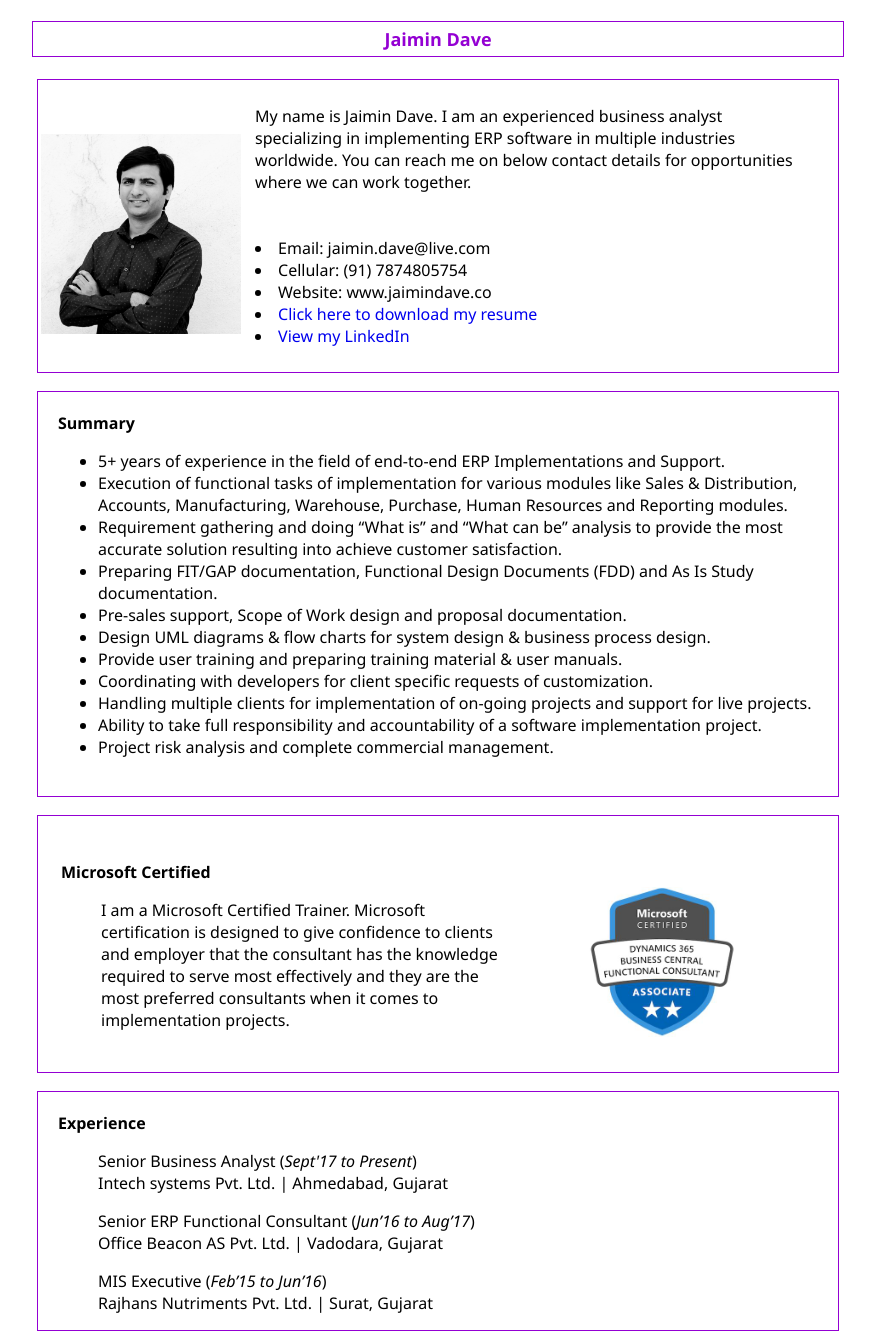
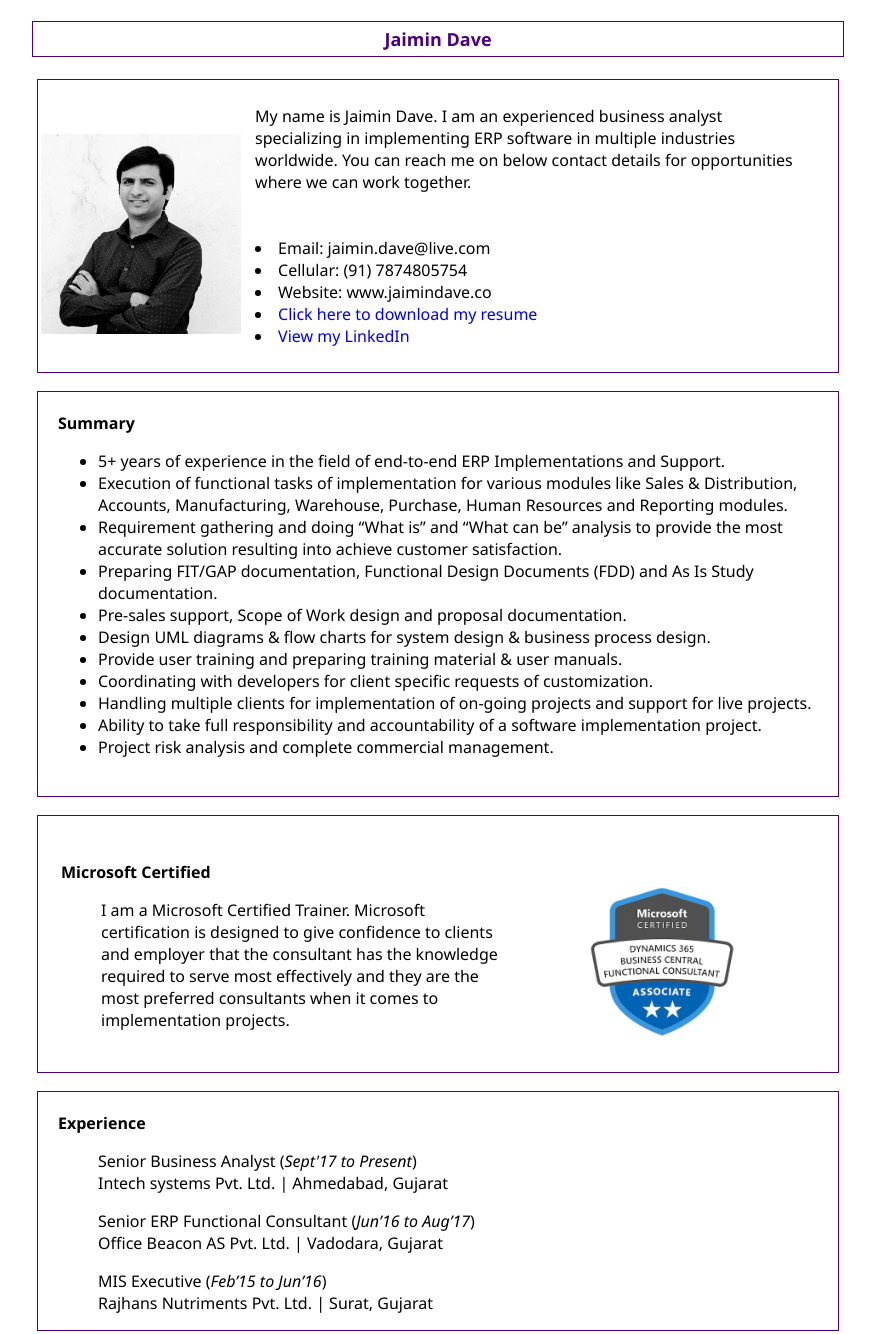
Before and after one commit to jaimind365/jaimin.github.io, a plain HTML site: page index.html in a window 1280 px wide. Shown: the top 1334 px of the page, without its empty margins (202-1077 px from the left). Drawn offline with Linux system fonts and the light colour scheme.

Commit message:
dark color

```diff
--- a/Resume.css
+++ b/Resume.css
@@ -11,12 +11,12 @@ body
     font-family: 'Segoe UI', Tahoma, Geneva, Verdana, sans-serif;
     margin: auto;
     padding: 5px;
-    color: darkviolet;
+    color: indigo;
     /*background-color:rgb(255, 232, 181);*/
     width: 800px;
     line-height: 0x;
     text-align: center;
-    border: 1px solid rgb(148, 0, 211);
+    border: 1px solid indigo;
 }
 /*.Class2
 {
@@ -40,7 +40,7 @@ body
 .Class2
 {
     width: 800px;
-border: 1px solid darkviolet;
+border: 1px solid indigo;
 background-color: rgb(255, 255, 255);
 margin: auto;
 font-family: 'Segoe UI', Tahoma, Geneva, Verdana, sans-serif;
@@ -58,7 +58,7 @@ padding-left: 20px;
 padding-top: 20px;
 color: rgb(0, 0, 0);
 /*background-color: cyan;*/
-border: 1px solid rgb(148, 0, 211);
+border: 1px solid indigo;
 width: 780px;
 text-align: left;
 }
@@ -81,7 +81,7 @@ text-align: left;
 {
     width: 780px;
     font-size: medium;
-border: 1px solid darkviolet;
+border: 1px solid indigo;
 background-color: rgb(255, 255, 255);
 margin: auto;
 font-family: 'Segoe UI', Tahoma, Geneva, Verdana, sans-serif;
@@ -169,11 +169,11 @@ a:link
 {
         font-style: italic;
 font-style: normal;
-text-decoration: darkviolet;
+text-decoration: indigo;
 }
         a:hover
         {
-            color: darkviolet;
+            color: indigo;
             text-decoration: underline;
         }
         a:visited
```
